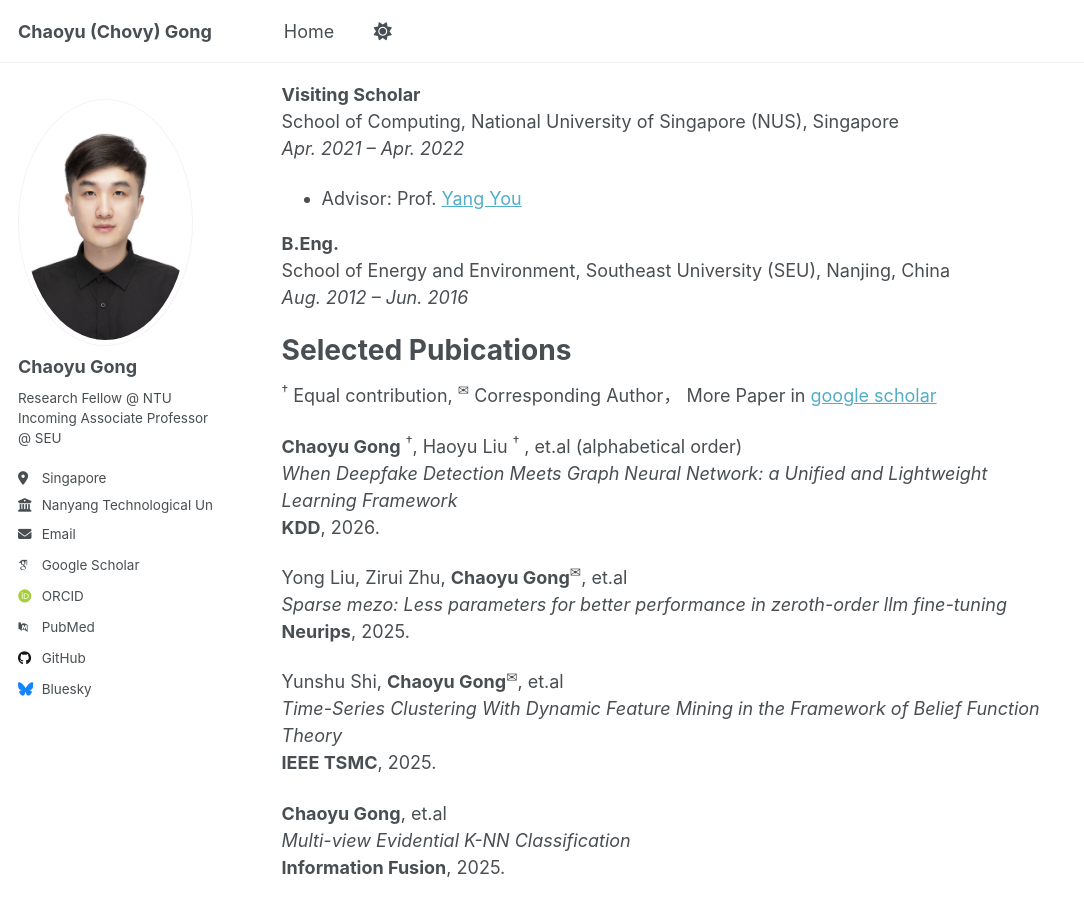
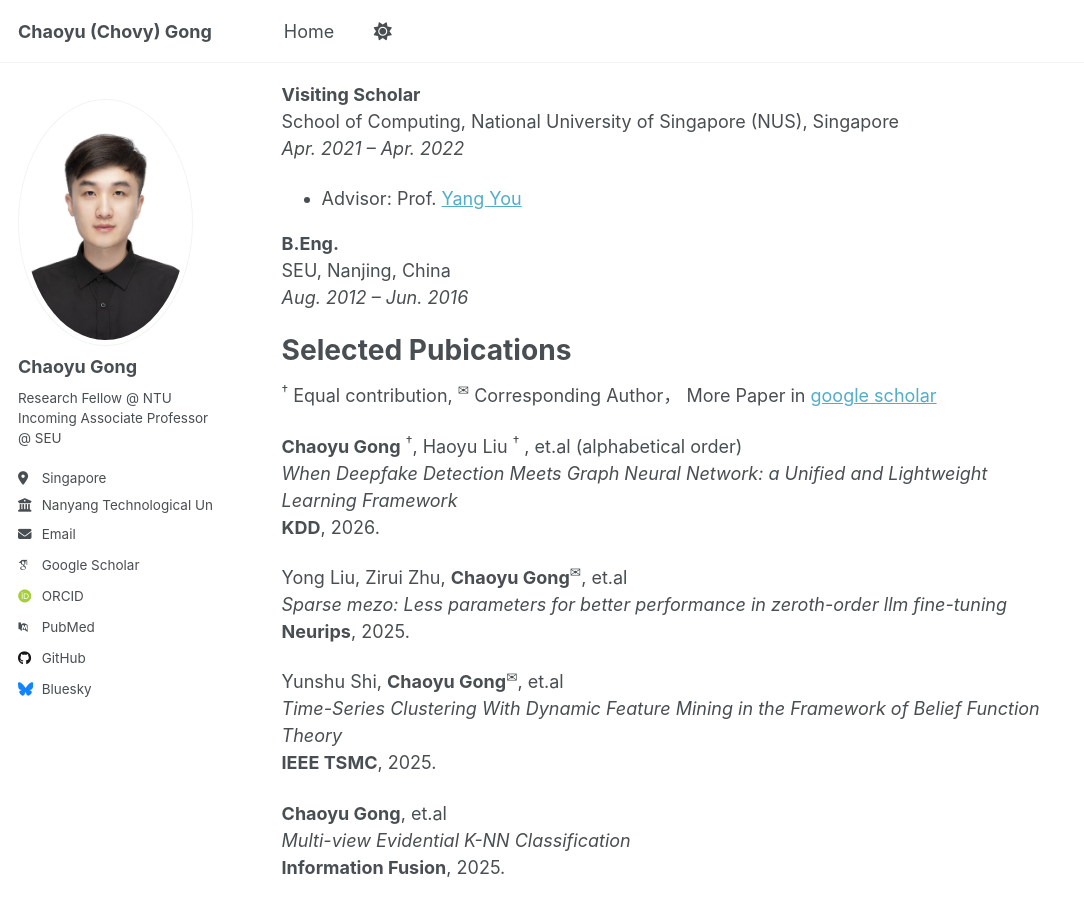
Before and after one commit to doushijihui/Chovy-Gong, a Jekyll site: the page built from _pages/about.md, in a window 1280 px wide and 900 px high, scrolled down 571 px. Shown: the whole window, without its empty margins (0-1084 px from the left). Built offline with Jekyll 4.4.1, drawn with Linux system fonts in a browser that asks for light colours; some web fonts are replaced; a script that is not in the unit is left out.

Commit message:
Update about.md

```diff
--- a/_pages/about.md
+++ b/_pages/about.md
@@ -27,7 +27,7 @@ School of Computing, National University of Singapore (NUS), Singapore
 - Advisor: Prof. [Yang You](https://www.comp.nus.edu.sg/~youy/)
 
 **B.Eng.**
-School of Energy and Environment, Southeast University (SEU), Nanjing, China
+SEU, Nanjing, China
 *Aug. 2012 – Jun. 2016*
 
 
```
